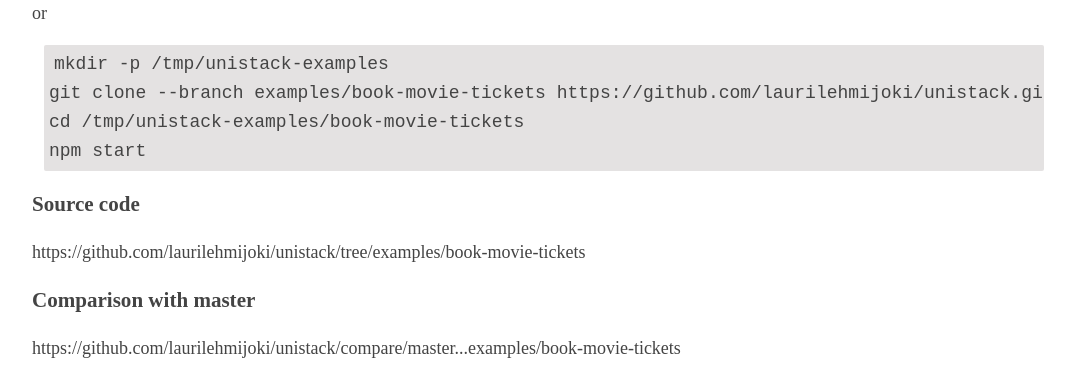
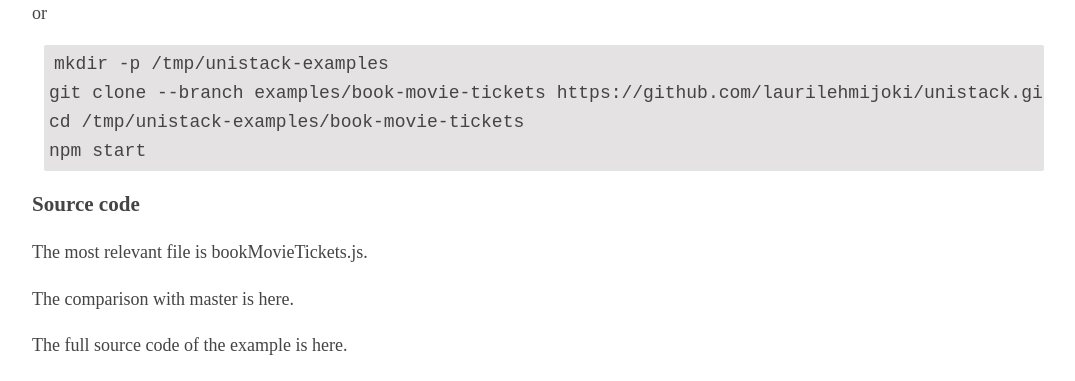
Before and after one commit to laurilehmijoki/unistack, a Jekyll site: the page built from examples.md, in a window 1280 px wide, cut to the strip 627-1008 px from the top of the page. Shown: the whole strip, without its empty margins (96-1171 px from the left). Built offline with Jekyll 4.4.1, drawn with Linux system fonts in a browser that asks for light colours.

Commit message:
Add link to most relevant file

```diff
--- a/examples.md
+++ b/examples.md
@@ -23,8 +23,9 @@
 
 ### Source code
 
-<https://github.com/laurilehmijoki/unistack/tree/examples/book-movie-tickets>
+The most relevant file is
+[bookMovieTickets.js](https://github.com/laurilehmijoki/unistack/blob/examples/book-movie-tickets/app/pages/bookMovieTickets.js).
 
-### Comparison with master
+The comparison with master is [here](https://github.com/laurilehmijoki/unistack/compare/master...examples/book-movie-tickets).
 
-<https://github.com/laurilehmijoki/unistack/compare/master...examples/book-movie-tickets>
+The full source code of the example is [here](https://github.com/laurilehmijoki/unistack/tree/examples/book-movie-tickets).
```
